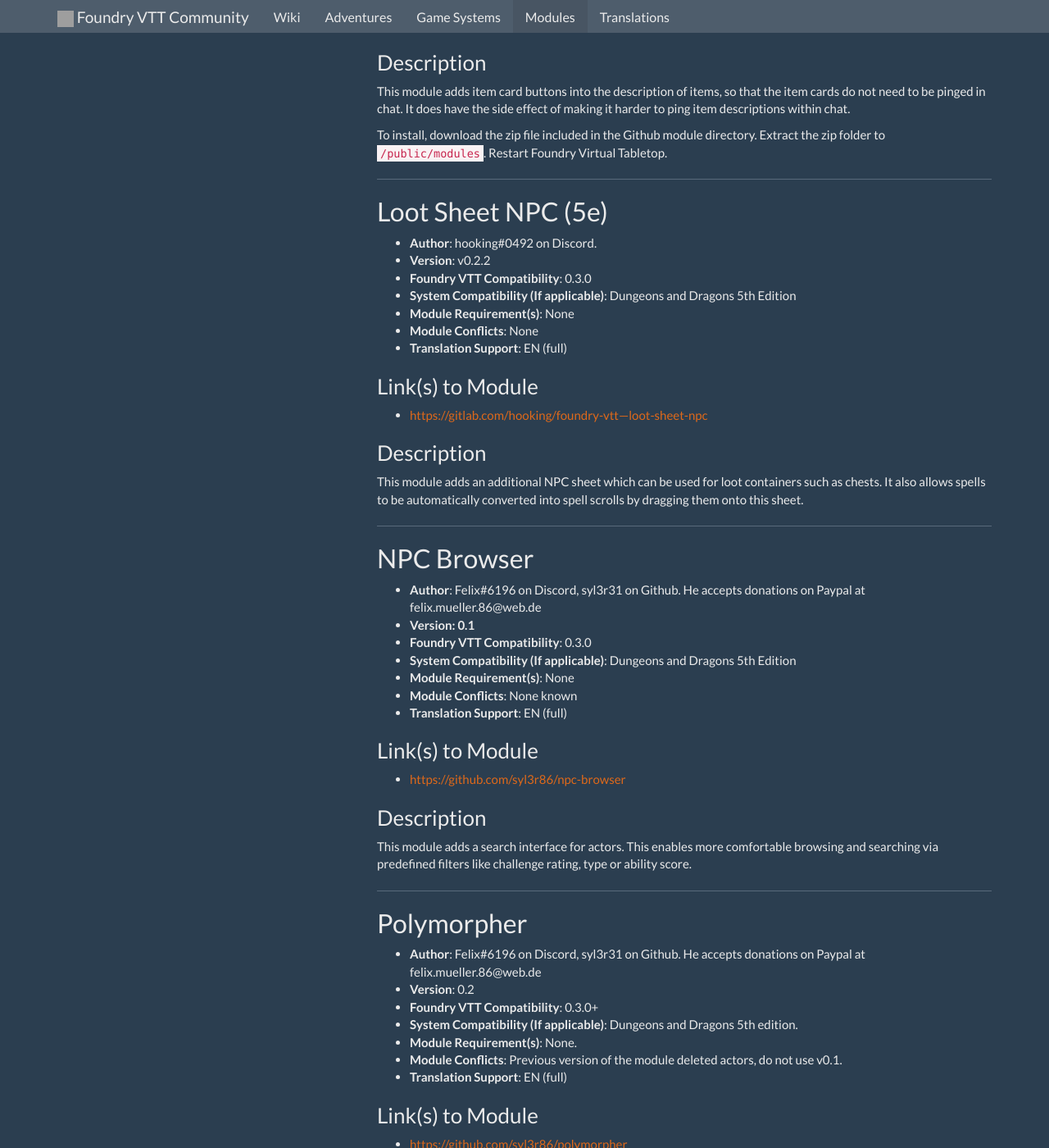
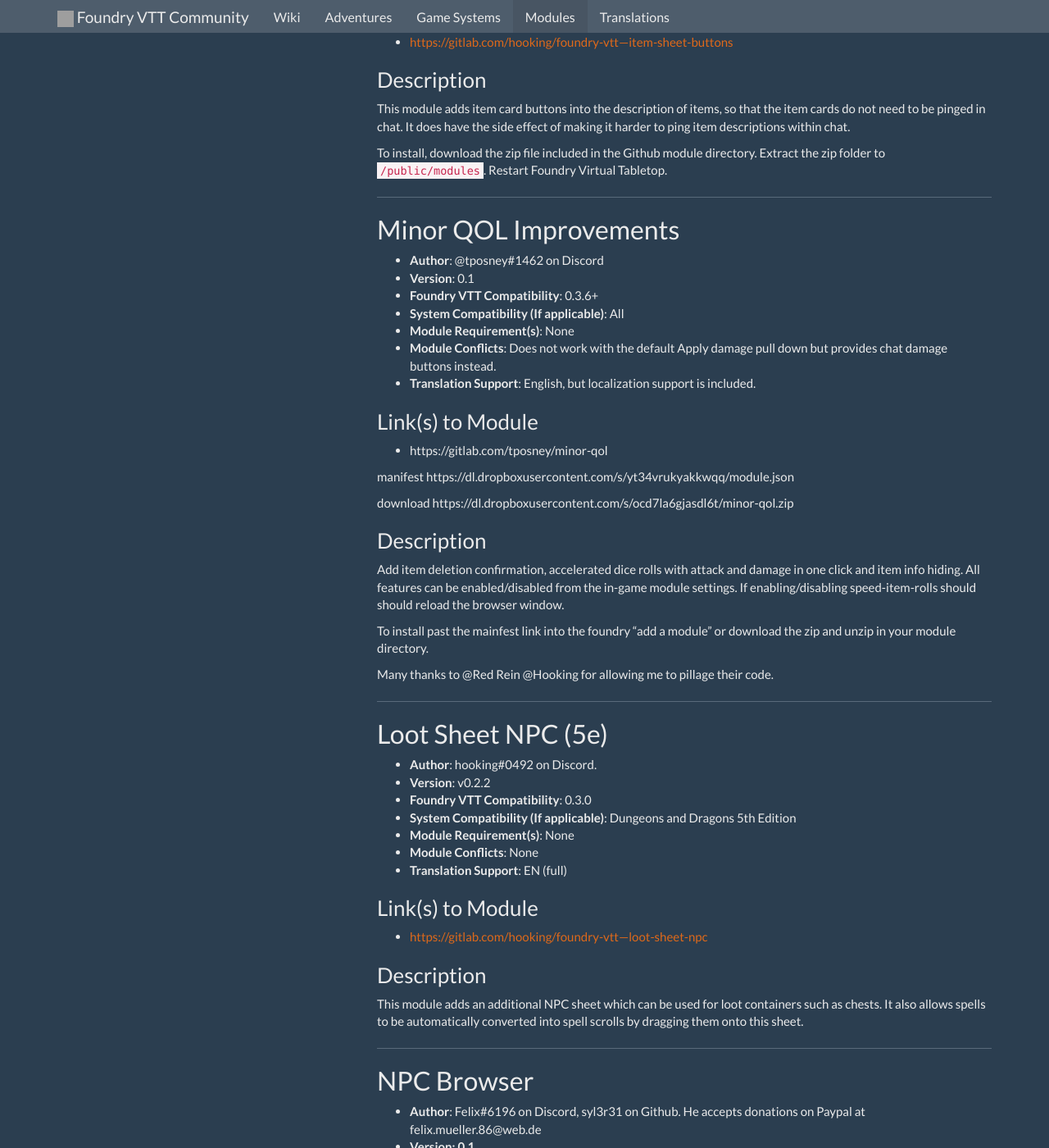
Before and after one commit to foundry-vtt-community/foundry-vtt-community.github.io, a Jekyll site: the page built from _docs/Community-Modules.md, in a window 1280 px wide and 1400 px high, scrolled down 17937 px. Shown: the whole window at 82% size. Built offline with Jekyll 4.4.1, drawn with Linux system fonts in a browser that asks for light colours; nearby versions of some CDN libraries; comment, search, counter and statistics services are not loaded; some of the changed text lies outside the part shown; grey boxes are pictures that could not be loaded.

Commit message:
Update Wiki Content (Automatic)

```diff
--- a/_docs/Community-Modules.md
+++ b/_docs/Community-Modules.md
@@ -41,6 +41,7 @@
       * [Group Roll](#group-roll)
       * [Item Sheet Buttons](#item-sheet-buttons)
       * [Loot Sheet NPC (5e)](#loot-sheet-npc-5e)
+      * [Minor QOL Improvements](#minor-qol-improvements)
       * [NPC Browser](#npc-browser)
       * [Polymorpher](#polymorpher)
       * [R20 Converter](#r20-converter)
@@ -773,6 +774,32 @@
 To install, download the zip file included in the Github module directory. Extract the zip folder to `/public/modules`. Restart Foundry Virtual Tabletop.
 
 ---
+## Minor QOL Improvements
+
+* **Author**: @tposney#1462 on Discord
+* **Version**: 0.1
+* **Foundry VTT Compatibility**: 0.3.6+
+* **System Compatibility (If applicable)**: All
+* **Module Requirement(s)**: None
+* **Module Conflicts**: Does not work with the default Apply damage pull down but provides chat damage buttons instead.
+* **Translation Support**: English, but localization support is included.
+
+### Link(s) to Module
+* https://gitlab.com/tposney/minor-qol
+
+manifest https://dl.dropboxusercontent.com/s/yt34vrukyakkwqq/module.json
+
+download https://dl.dropboxusercontent.com/s/ocd7la6gjasdl6t/minor-qol.zip
+
+
+### Description
+Add item deletion confirmation, accelerated dice rolls with attack and damage in one click and item info hiding. All features can be enabled/disabled from the in-game module settings. If enabling/disabling speed-item-rolls should should reload the browser window.
+
+To install past the mainfest link into the foundry "add a module" or download the zip and unzip in your module directory.
+
+Many thanks to @Red Rein @Hooking for allowing me to pillage their code.
+
+---
 
 ## Loot Sheet NPC (5e)
 
```
